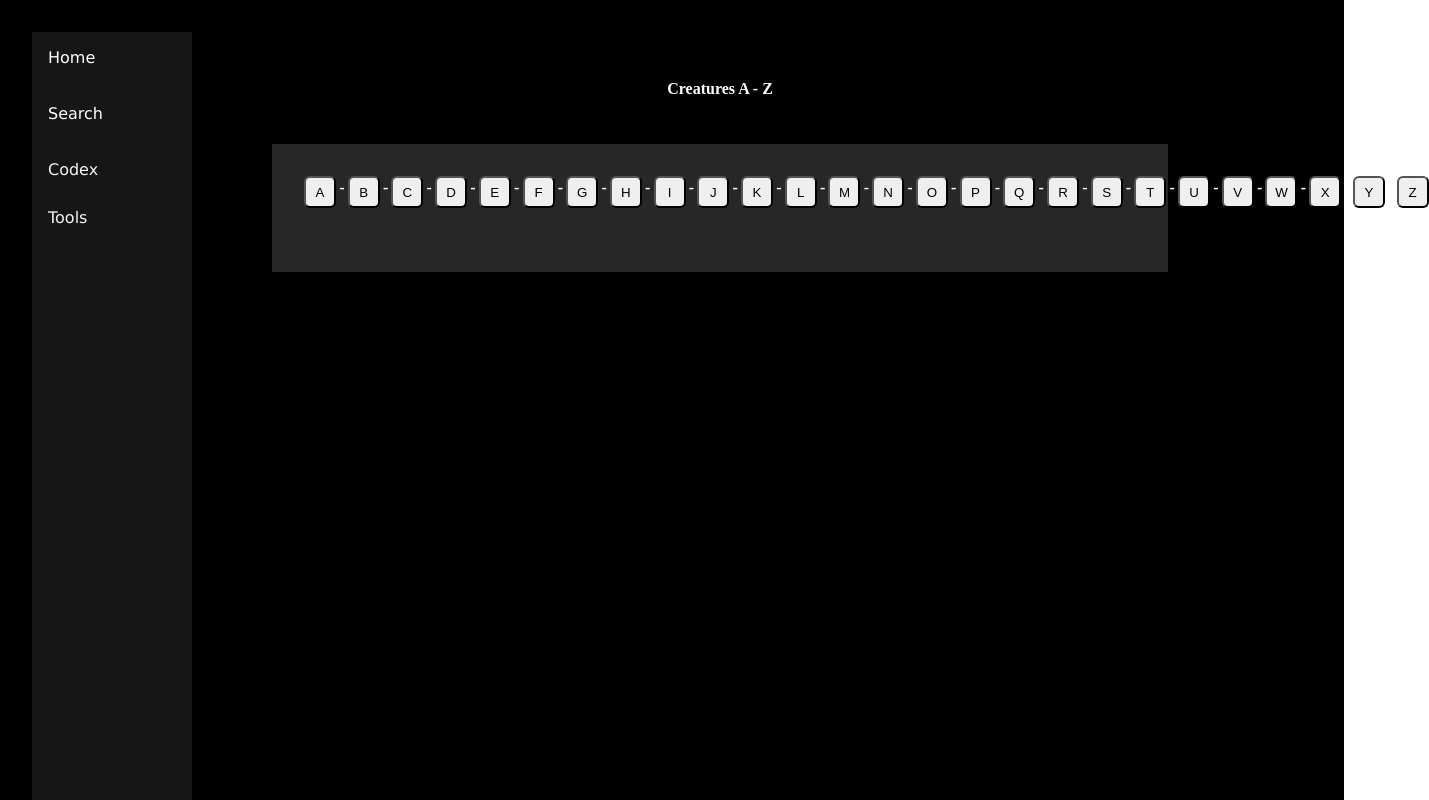
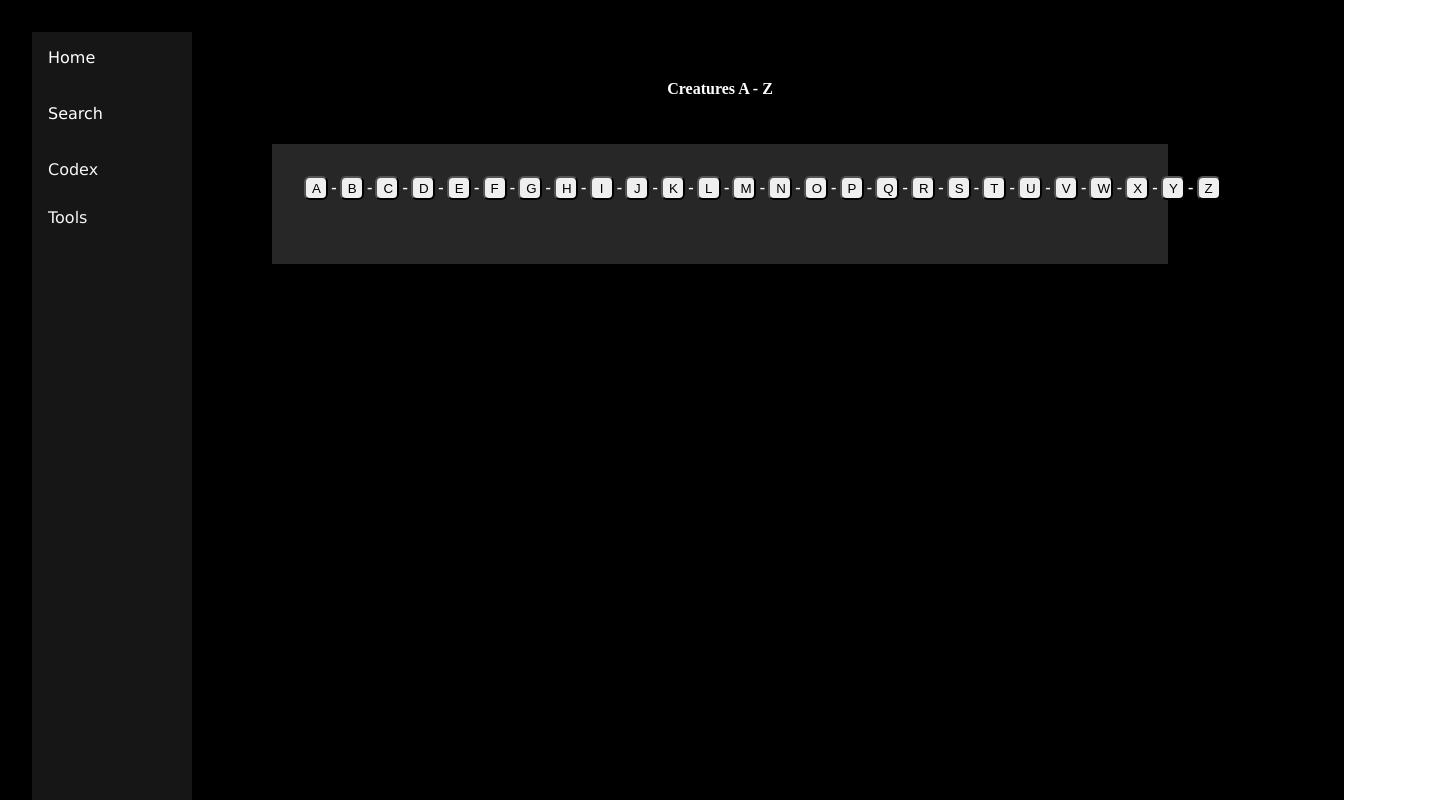
Before and after one commit to dnlstronge/monsters-db, a React (Create React App) app: page /codex/creaturesaz in a window 1280 px wide. Shown: the top 800 px of the page, 1429 px wide, since content can reach past the window. Built offline with nearby package versions, Linux system fonts and the light colour scheme.

Commit message:
[x] - add css

```diff
--- a/src/Components/Pages/CreaturesAZ/CreaturesAZ.tsx
+++ b/src/Components/Pages/CreaturesAZ/CreaturesAZ.tsx
@@ -107,8 +107,8 @@ const CreaturesAZ = () => {
 
           return (
             <section className={classes.sectionbtn}key={letter}>
-            {letter !== "A" && <div key={`1001-${letter}`} className={classes.slash}>-</div>}
-            <button className={classes.letterButton} onClick={() => { handleClick(letter) }} key={letter}>{letter}</button>
+            {letter !== "A" && <div className={classes.slash}>-</div>}
+            <button className={classes.letterButton} onClick={() => { handleClick(letter) }}>{letter}</button>
             </section>
           )
         })}
--- a/src/Components/Pages/CreaturesAZ/CreaturesAz.module.css
+++ b/src/Components/Pages/CreaturesAZ/CreaturesAz.module.css
@@ -14,6 +14,7 @@
     padding: 2rem;
     display: flex;
     flex-direction: row;
+    ;
 }
 .slash {
     font-weight: bolder;
@@ -27,8 +28,8 @@
 
 .letterButton {
     border-radius: 6px;
-    width: 2rem;
-    height: 2rem;
+    width: 1.5rem;
+    height: 1.5rem;
 }
 .lettertitle {
     margin-top: 1rem;
```
